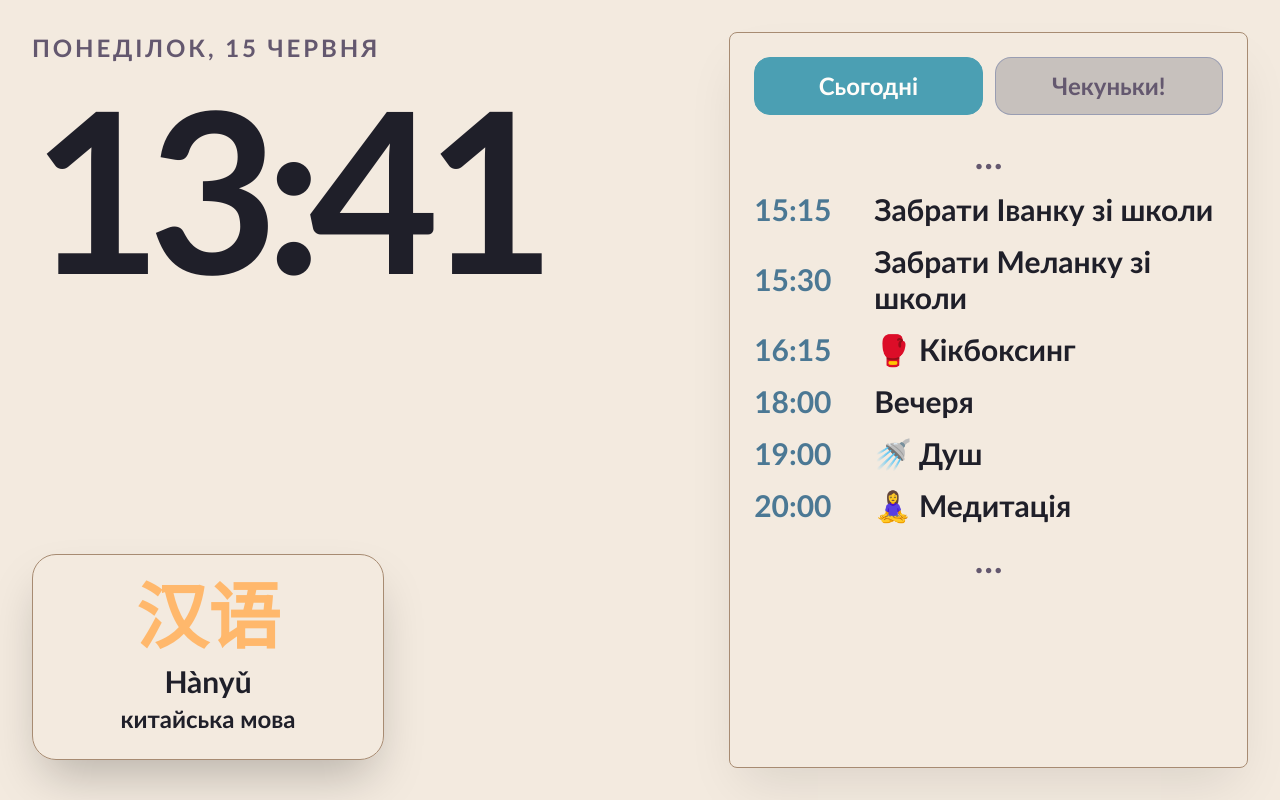
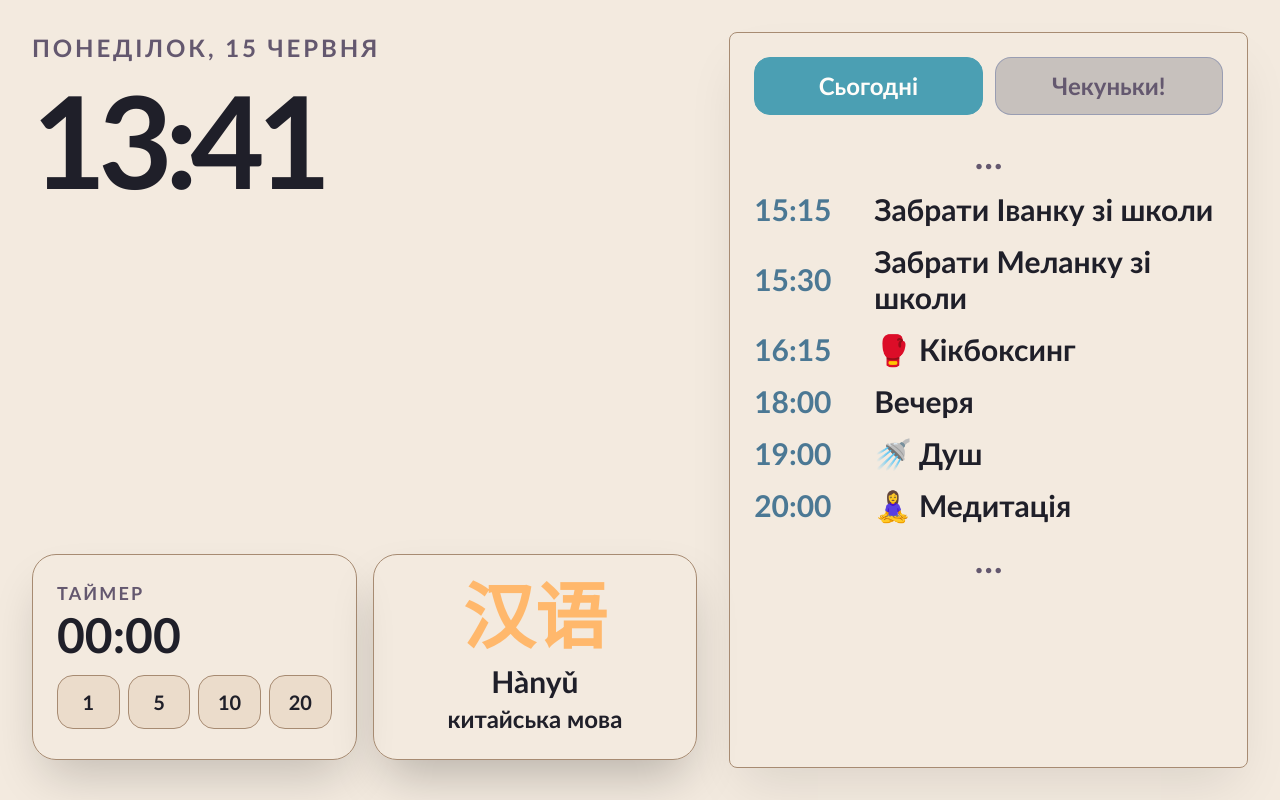
Before and after one commit to bohdandan/homelab, a React (Vite) app in the folder apps/kiosk/: page / in a window 1280 px wide. Built offline with nearby package versions, Linux system fonts and the light colour scheme.

Commit message:
Add kiosk timer widget

```diff
--- a/apps/kiosk/components/dashboard.tsx
+++ b/apps/kiosk/components/dashboard.tsx
@@ -5,26 +5,26 @@ import { defaultChinese } from "@/lib/default-chinese";
 import { defaultConfig } from "@/lib/default-config";
 import {
   formatZonedTime,
+  formatTimerRemaining,
   getCalendarMonth,
   getCardForTime,
   getChineseCharacterToneParts,
   getCurrentRule,
   getNextEvent,
   getNextChineseCardIndex,
-  getNextMajorEvent,
   getNextWeekday,
   getShuffledChineseCards,
+  getTimerProgressRatio,
+  getTimerRemainingMs,
   getToneColorScheme,
   getUpcomingEventList,
   getZonedDay,
   getZonedMinutes,
   isDarkThemeTime,
-  majorEventDaysUntil,
   minutesUntilEvent,
-  pinyinToTone,
   shouldShowNextEventCountdown
 } from "@/lib/routine";
-import type { ChineseCard, DashboardConfig, ThemeName } from "@/lib/types";
+import type { ChineseCard, DashboardConfig, ThemeName, TimerState } from "@/lib/types";
 
 type ThemeDefinition = {
   background: string;
@@ -36,6 +36,10 @@ type ThemeDefinition = {
 };
 
 type ThemeMode = "alucard" | "dracula";
+
+const timerPresets = [1, 5, 10, 20];
+const timerCircleRadius = 148;
+const timerCircleCircumference = 2 * Math.PI * timerCircleRadius;
 
 const themePalettes: Record<ThemeMode, Record<ThemeName, ThemeDefinition>> = {
   alucard: {
@@ -114,6 +118,8 @@ export function Dashboard() {
   const [now, setNow] = useState<Date | null>(null);
   const [chineseManualOffset, setChineseManualOffset] = useState(0);
   const [isCalendarOpen, setIsCalendarOpen] = useState(false);
+  const [timer, setTimer] = useState<TimerState | null>(null);
+  const [isTimerOpen, setIsTimerOpen] = useState(false);
 
   useEffect(() => {
     let cancelled = false;
@@ -225,20 +231,42 @@ export function Dashboard() {
     [chineseCards, chineseManualOffset, currentMinutes]
   );
   const chineseToneParts = chineseCard ? getChineseCharacterToneParts(chineseCard) : [];
+  const timerNowMs = now?.getTime() ?? Date.now();
+  const timerRemainingMs = timer ? getTimerRemainingMs(timer, timerNowMs) : 0;
+  const timerProgressRatio = timer ? getTimerProgressRatio(timer, timerNowMs) : 0;
+  const timerProgressOffset = timerCircleCircumference * (1 - timerProgressRatio);
+  const timerLabel = formatTimerRemaining(timerRemainingMs);
   const upcomingList = getUpcomingEventList(config?.events, currentMinutes, currentDay, 6);
   const majorEvents = config?.majorEvents ?? defaultConfig.majorEvents ?? [];
   const calendarMonth = getCalendarMonth(now ?? new Date(), majorEvents);
-  const nextMajorEvent = getNextMajorEvent(majorEvents, now ?? new Date());
-  const nextMajorEventDays = nextMajorEvent && now ? majorEventDaysUntil(nextMajorEvent, now) : null;
   const upcomingMajorEvents = [...majorEvents]
     .filter((event) => event.date >= (now ?? new Date()).toISOString().slice(0, 10))
     .sort((a, b) => a.date.localeCompare(b.date));
 
+  const startTimer = (minutes: number) => {
+    setTimer({
+      durationMs: minutes * 60_000,
+      startedAtMs: Date.now()
+    });
+    setIsTimerOpen(true);
+  };
+
+  const resetTimer = () => {
+    setTimer((currentTimer) =>
+      currentTimer
+        ? {
+            durationMs: currentTimer.durationMs,
+            startedAtMs: Date.now()
+          }
+        : currentTimer
+    );
+  };
+
   return (
     <main
-      className={`min-h-screen w-screen overflow-x-hidden lg:h-screen lg:overflow-hidden ${theme.background} ${theme.primary}`}
+      className={`min-h-screen w-screen overflow-x-hidden xl:h-screen xl:overflow-hidden ${theme.background} ${theme.primary}`}
     >
-      <div className="grid min-h-screen grid-cols-1 gap-4 p-4 sm:gap-5 sm:p-5 lg:h-full lg:min-h-0 lg:grid-cols-[minmax(0,1fr)_minmax(28rem,0.82fr)] lg:gap-8 lg:p-8 xl:grid-cols-[minmax(0,1fr)_minmax(32rem,0.78fr)]">
+      <div className="grid min-h-screen grid-cols-1 gap-4 p-4 sm:gap-5 sm:p-5 lg:grid-cols-[minmax(0,1fr)_minmax(26rem,0.72fr)] lg:gap-6 lg:p-6 xl:h-full xl:min-h-0 xl:grid-cols-[minmax(0,1fr)_minmax(32rem,0.78fr)] xl:gap-8 xl:p-8">
         <section className="flex min-h-0 flex-col gap-6 lg:justify-between">
           <div className="space-y-3">
             <button
@@ -251,7 +279,7 @@ export function Dashboard() {
             <div>
               <div
                 className="max-w-full overflow-hidden whitespace-nowrap font-black leading-none tracking-[-0.06em]"
-                style={{ fontSize: "clamp(7rem, 18vw, 14rem)" }}
+                style={{ fontSize: "clamp(5rem, 10vw, 13rem)" }}
                 suppressHydrationWarning
               >
                 {displayTime}
@@ -264,11 +292,43 @@ export function Dashboard() {
             ) : null}
           </div>
 
-          <div className="flex flex-col items-start gap-6 pb-2">
+          <div className="grid w-full max-w-5xl grid-cols-1 gap-4 pb-2 sm:grid-cols-2 lg:max-w-3xl">
+            <div
+              className={`w-full rounded-3xl border ${theme.border} ${theme.card} px-5 py-5 shadow-2xl shadow-black/20 sm:px-6 sm:py-6`}
+            >
+              <button
+                type="button"
+                className="mb-4 w-full text-left"
+                onClick={() => {
+                  if (timer) {
+                    setIsTimerOpen(true);
+                  }
+                }}
+              >
+                <div className={`text-lg font-black uppercase tracking-[0.12em] ${theme.secondary}`}>
+                  Таймер
+                </div>
+                <div className="mt-1 text-4xl font-black tabular-nums sm:text-5xl">
+                  {timer ? timerLabel : "00:00"}
+                </div>
+              </button>
+              <div className="grid grid-cols-4 gap-2">
+                {timerPresets.map((minutes) => (
+                  <button
+                    key={minutes}
+                    type="button"
+                    className={`rounded-2xl border ${theme.border} ${theme.accent} px-2 py-3 text-xl font-black transition active:scale-[0.98]`}
+                    onClick={() => startTimer(minutes)}
+                  >
+                    {minutes}
+                  </button>
+                ))}
+              </div>
+            </div>
             {chineseCard ? (
               <button
                 type="button"
-                className={`w-full max-w-sm rounded-3xl border ${theme.border} ${theme.card} px-5 py-5 text-center shadow-2xl shadow-black/25 transition-transform active:scale-[0.98] sm:px-7 sm:py-6 lg:mr-auto lg:min-w-[22rem] lg:w-auto`}
+                className={`w-full rounded-3xl border ${theme.border} ${theme.card} px-5 py-5 text-center shadow-2xl shadow-black/25 transition-transform active:scale-[0.98] sm:px-7 sm:py-6`}
                 aria-label="Наступне китайське слово"
                 onClick={() => {
                   setChineseManualOffset((offset) =>
@@ -305,7 +365,7 @@ export function Dashboard() {
 
         <aside className="min-h-0">
           <section
-            className={`min-h-[28rem] rounded-lg border ${theme.border} ${theme.card} p-4 shadow-2xl shadow-black/10 sm:p-5 lg:h-full lg:min-h-0 lg:p-6`}
+            className={`min-h-[28rem] rounded-lg border ${theme.border} ${theme.card} p-4 shadow-2xl shadow-black/10 sm:p-5 lg:h-[calc(100vh-3rem)] lg:min-h-0 lg:p-5 xl:h-full xl:p-6`}
           >
             <div className="mb-5 grid grid-cols-2 gap-3">
               <button
@@ -338,12 +398,6 @@ export function Dashboard() {
                     <div className="text-2xl font-black capitalize tracking-normal sm:text-3xl">
                       {calendarMonth.label}
                     </div>
-                    {nextMajorEvent && nextMajorEventDays !== null ? (
-                      <div className={`mt-2 text-xl font-black sm:text-2xl ${theme.secondary}`}>
-                        {nextMajorEvent.icon ? `${nextMajorEvent.icon} ` : ""}
-                        {nextMajorEvent.title} через {nextMajorEventDays} дн.
-                      </div>
-                    ) : null}
                   </div>
                 </div>
                 <div className="grid grid-cols-7 gap-1 text-center sm:gap-2">
@@ -376,12 +430,12 @@ export function Dashboard() {
                 </div>
                 <div className="mt-5 min-h-0 flex-1 overflow-hidden">
                   <div className="mb-3 text-xl font-black sm:text-2xl">Найближчі чекуньки</div>
-                  <div className="space-y-3">
+                  <div className="h-full max-h-72 space-y-3 overflow-y-auto pr-1 lg:max-h-none">
                     {upcomingMajorEvents.length > 0 ? (
                       upcomingMajorEvents.map((event) => (
                         <div
                           key={`${event.date}-${event.title}`}
-                          className={`grid grid-cols-[2.25rem_minmax(0,1fr)] items-center gap-3 rounded-2xl border px-3 py-3 sm:grid-cols-[3rem_minmax(0,1fr)_auto] sm:px-4 ${calendarCellBase}`}
+                          className={`grid grid-cols-[2.25rem_minmax(0,1fr)] items-center gap-3 rounded-2xl border px-3 py-3 sm:grid-cols-[3rem_minmax(0,1fr)] sm:px-4 ${calendarCellBase}`}
                         >
                           <div className="grid h-9 w-9 place-items-center text-2xl font-black sm:h-10 sm:w-10">
                             {event.icon ?? "★"}
@@ -389,9 +443,6 @@ export function Dashboard() {
                           <div className="min-w-0">
                             <div className="truncate text-xl font-black sm:text-2xl">{event.title}</div>
                             <div className={`text-base font-bold sm:text-lg ${theme.secondary}`}>{event.date}</div>
-                          </div>
-                          <div className={`col-span-2 text-left text-lg font-black sm:col-span-1 sm:text-right sm:text-xl ${nextEventAccent}`}>
-                            через {majorEventDaysUntil(event, now ?? new Date())} дн.
                           </div>
                         </div>
                       ))
@@ -437,6 +488,64 @@ export function Dashboard() {
           </section>
         </aside>
       </div>
+      {isTimerOpen && timer ? (
+        <div className={`fixed inset-0 z-50 grid place-items-center ${theme.background} ${theme.primary}`}>
+          <div className="absolute right-4 top-4 flex gap-2 sm:right-6 sm:top-6">
+            <button
+              type="button"
+              className={`rounded-full border ${theme.border} ${theme.card} px-4 py-2 text-sm font-black sm:text-base`}
+              onClick={() => setIsTimerOpen(false)}
+            >
+              Вийти
+            </button>
+            <button
+              type="button"
+              className={`rounded-full border ${theme.border} ${theme.card} px-4 py-2 text-sm font-black sm:text-base`}
+              onClick={resetTimer}
+            >
+              Скинути
+            </button>
+          </div>
+          <div className="relative grid place-items-center">
+            <svg
+              className="-rotate-90"
+              width="min(78vw, 560px)"
+              height="min(78vw, 560px)"
+              viewBox="0 0 340 340"
+              aria-hidden="true"
+            >
+              <circle
+                cx="170"
+                cy="170"
+                r={timerCircleRadius}
+                fill="none"
+                stroke="currentColor"
+                strokeOpacity="0.16"
+                strokeWidth="22"
+              />
+              <circle
+                cx="170"
+                cy="170"
+                r={timerCircleRadius}
+                fill="none"
+                stroke={themeMode === "dracula" ? "#ff79c6" : "#8668b6"}
+                strokeLinecap="round"
+                strokeWidth="22"
+                strokeDasharray={timerCircleCircumference}
+                strokeDashoffset={timerProgressOffset}
+              />
+            </svg>
+            <div className="absolute text-center">
+              <div className="text-[clamp(4.5rem,18vw,11rem)] font-black leading-none tabular-nums">
+                {timerLabel}
+              </div>
+              <div className={`mt-4 text-2xl font-black sm:text-4xl ${theme.secondary}`}>
+                {timerRemainingMs === 0 ? "Готово!" : "Таймер"}
+              </div>
+            </div>
+          </div>
+        </div>
+      ) : null}
     </main>
   );
 }
--- a/apps/kiosk/lib/routine.ts
+++ b/apps/kiosk/lib/routine.ts
@@ -7,6 +7,7 @@ import type {
   MandarinTone,
   NextEvent,
   TimelineEvent,
+  TimerState,
   ToneColorScheme,
   Weekday
 } from "@/lib/types";
@@ -184,6 +185,27 @@ export function minutesUntilEvent(minutes: number): string {
   }
 
   return `через ${hours} год ${remainingMinutes} хв`;
+}
+
+export function getTimerRemainingMs(timer: TimerState, nowMs: number): number {
+  return Math.max(0, timer.durationMs - (nowMs - timer.startedAtMs));
+}
+
+export function getTimerProgressRatio(timer: TimerState, nowMs: number): number {
+  if (timer.durationMs <= 0) {
+    return 1;
+  }
+
+  const elapsedMs = timer.durationMs - getTimerRemainingMs(timer, nowMs);
+  return Math.min(1, Math.max(0, elapsedMs / timer.durationMs));
+}
+
+export function formatTimerRemaining(remainingMs: number): string {
+  const safeRemainingSeconds = Math.max(0, Math.ceil(remainingMs / 1000));
+  const minutes = Math.floor(safeRemainingSeconds / 60);
+  const seconds = safeRemainingSeconds % 60;
+
+  return `${String(minutes).padStart(2, "0")}:${String(seconds).padStart(2, "0")}`;
 }
 
 export function shouldShowNextEventCountdown(nextEvent: NextEvent | null): boolean {
--- a/apps/kiosk/lib/types.ts
+++ b/apps/kiosk/lib/types.ts
@@ -70,6 +70,11 @@ export type ToneColorScheme = {
   night: string;
 };
 
+export type TimerState = {
+  durationMs: number;
+  startedAtMs: number;
+};
+
 export type DashboardConfig = {
   timezone: string;
   dayRules: DayRule[];
```
Also changed, not shown: 1 other file (tests, documents, lock files or other folders).
